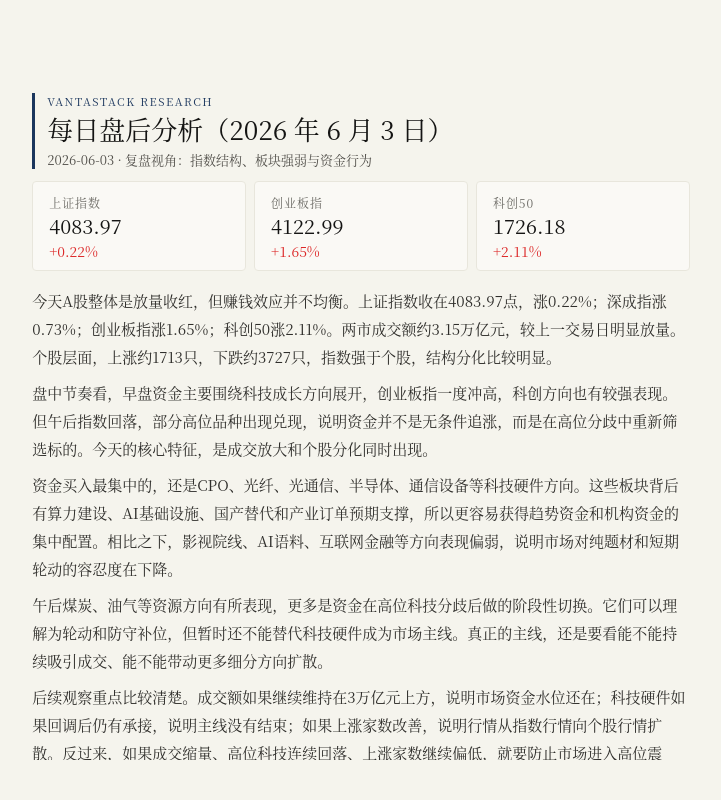
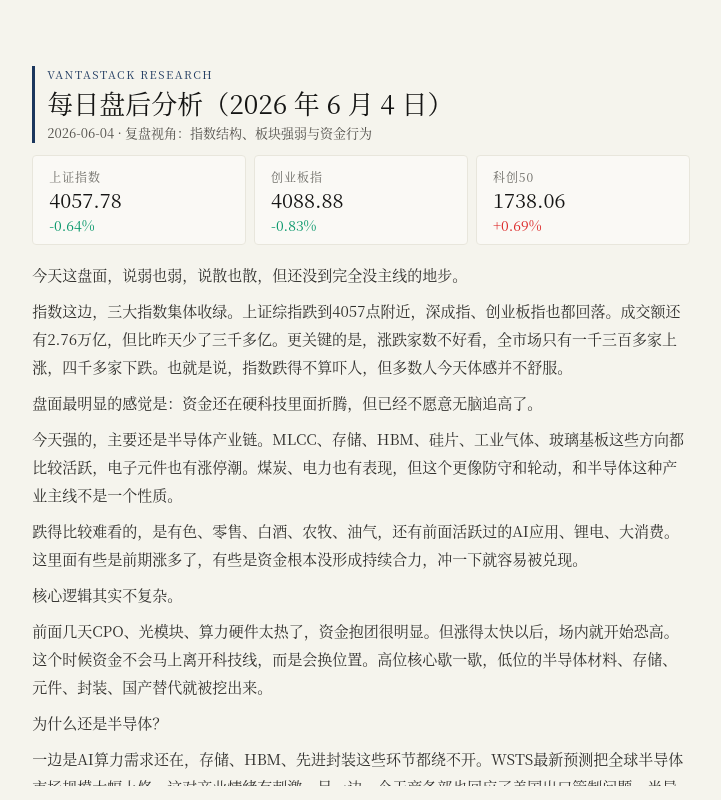
Before and after one commit to cenmen/market-insight, a React (Vite) app in the folder frontend/: page /after-close in a window 1280 px wide. Shown: the whole page, without its empty margins (279-1000 px from the left). Built offline with nearby package versions, Linux system fonts and the light colour scheme; a web font is replaced by a local one.

Commit message:
feat: 更新每日盘后分析数据，调整标题和日期，优化内容结构

```diff
--- a/frontend/src/data/afterCloseData.jsx
+++ b/frontend/src/data/afterCloseData.jsx
@@ -1,35 +1,62 @@
 const afterCloseData = {
-  updateDate: '2026-06-03',
-  title: '放量收红，但分化没有结束',
+  updateDate: '2026-06-04',
+  title: '钱还在硬科技里，但市场开始挑位置了',
   mainIndexes: [
-    { name: '上证指数', indexValue: '4083.97', changeRate: 0.22 },
-    { name: '创业板指', indexValue: '4122.99', changeRate: 1.65 },
-    { name: '科创50', indexValue: '1726.18', changeRate: 2.11 },
+    { name: '上证指数', indexValue: '4057.78', changeRate: -0.64 },
+    { name: '创业板指', indexValue: '4088.88', changeRate: -0.83 },
+    { name: '科创50', indexValue: '1738.06', changeRate: 0.69 },
   ],
   conclusion:
-    '今天指数表现不弱，但个股分化明显。科技硬件仍是资金主线，成交放大说明市场活跃度回升，但午后回落也提示短线拥挤度在提高。后续重点看成交能否维持、主线能否扩散，以及高位方向是否继续承接。',
+    '今天是指数调整、个股偏弱、主线内部切换的一天。钱没有离开硬科技，但开始嫌贵，开始挑低位、挑确定性、挑国产替代。后面行情能不能继续，重点看成交能不能修复，科技核心能不能稳住。节奏上别急，仓位留点余地，比追着热点跑更重要。',
   content: (
     <>
       <p>
-        今天A股整体是放量收红，但赚钱效应并不均衡。上证指数收在4083.97点，涨0.22%；深成指涨0.73%；创业板指涨1.65%；科创50涨2.11%。两市成交额约3.15万亿元，较上一交易日明显放量。个股层面，上涨约1713只，下跌约3727只，指数强于个股，结构分化比较明显。
+        今天这盘面，说弱也弱，说散也散，但还没到完全没主线的地步。
       </p>
       <p>
-        盘中节奏看，早盘资金主要围绕科技成长方向展开，创业板指一度冲高，科创方向也有较强表现。但午后指数回落，部分高位品种出现兑现，说明资金并不是无条件追涨，而是在高位分歧中重新筛选标的。今天的核心特征，是成交放大和个股分化同时出现。
+        指数这边，三大指数集体收绿。上证综指跌到4057点附近，深成指、创业板指也都回落。成交额还有2.76万亿，但比昨天少了三千多亿。更关键的是，涨跌家数不好看，全市场只有一千三百多家上涨，四千多家下跌。也就是说，指数跌得不算吓人，但多数人今天体感并不舒服。
       </p>
       <p>
-        资金买入最集中的，还是CPO、光纤、光通信、半导体、通信设备等科技硬件方向。这些板块背后有算力建设、AI基础设施、国产替代和产业订单预期支撑，所以更容易获得趋势资金和机构资金的集中配置。相比之下，影视院线、AI语料、互联网金融等方向表现偏弱，说明市场对纯题材和短期轮动的容忍度在下降。
+        盘面最明显的感觉是：资金还在硬科技里面折腾，但已经不愿意无脑追高了。
       </p>
       <p>
-        午后煤炭、油气等资源方向有所表现，更多是资金在高位科技分歧后做的阶段性切换。它们可以理解为轮动和防守补位，但暂时还不能替代科技硬件成为市场主线。真正的主线，还是要看能不能持续吸引成交、能不能带动更多细分方向扩散。
+        今天强的，主要还是半导体产业链。MLCC、存储、HBM、硅片、工业气体、玻璃基板这些方向都比较活跃，电子元件也有涨停潮。煤炭、电力也有表现，但这个更像防守和轮动，和半导体这种产业主线不是一个性质。
       </p>
       <p>
-        后续观察重点比较清楚。成交额如果继续维持在3万亿元上方，说明市场资金水位还在；科技硬件如果回调后仍有承接，说明主线没有结束；如果上涨家数改善，说明行情从指数行情向个股行情扩散。反过来，如果成交缩量、高位科技连续回落、上涨家数继续偏低，就要防止市场进入高位震荡。
+        跌得比较难看的，是有色、零售、白酒、农牧、油气，还有前面活跃过的AI应用、锂电、大消费。这里面有些是前期涨多了，有些是资金根本没形成持续合力，冲一下就容易被兑现。
       </p>
       <p>
-        节奏上，我更倾向于把今天看成主线行情中的一次分歧，而不是全面退潮。核心方向还能继续跟踪，但不适合在情绪最热时追高。低位补涨可以看持续性，轮动板块不宜恋战。仓位上保持弹性更重要，指数强的时候不盲目加速，回调有承接时再看机会。
+        核心逻辑其实不复杂。
       </p>
       <p>
-        总结来看，今天市场放量上涨，科技硬件仍是核心方向，但个股分化和午后回落说明短线压力已经出现。接下来重点看成交、承接和扩散。主线没坏之前不用过度悲观，但高位方向也需要控制节奏，避免把分歧当成无风险上涨。
+        前面几天CPO、光模块、算力硬件太热了，资金抱团很明显。但涨得太快以后，场内就开始恐高。这个时候资金不会马上离开科技线，而是会换位置。高位核心歇一歇，低位的半导体材料、存储、元件、封装、国产替代就被挖出来。
+      </p>
+      <p>
+        为什么还是半导体？
+      </p>
+      <p>
+        一边是AI算力需求还在，存储、HBM、先进封装这些环节都绕不开。WSTS最新预测把全球半导体市场规模大幅上修，这对产业情绪有刺激。另一边，今天商务部也回应了美国出口管制问题，半导体供应链安全、国产替代这条线，又被资金重新拿出来讲。
+      </p>
+      <p>
+        所以今天不是资金乱买，而是主线内部换血。
+      </p>
+      <p>
+        但也要看到，市场并没有进入全面进攻状态。成交缩了，跌的家数很多，说明现在还是存量资金在里面拆东墙补西墙。半导体强，很多板块就被抽血；煤炭、电力强，更多是资金在给组合加一点防守垫子，不代表市场突然切到传统周期主线。
+      </p>
+      <p>
+        后面怎么观察？
+      </p>
+      <p>
+        如果半导体这条线还能继续，关键不是看后排小票继续乱冲，而是看核心容量股能不能稳住，看成交额能不能重新放出来，看指数回调时有没有资金承接。如果科技内部从“补涨乱飞”重新回到“核心带队”，那行情还能继续往上走。
+      </p>
+      <p>
+        反过来，如果成交继续缩，涨停很多但跌家更多，高位股开始连续补跌，今天强的明天直接闷，那就说明市场只是轮动，不是新一轮主升。这个时候就要偏防守，别被盘中一两个板块的热闹带偏。
+      </p>
+      <p>
+        操作节奏上，我个人会更偏向等回踩，不追高潮。半导体国产替代、存储、HBM、封装材料、算力配套这些方向还可以继续看，但尽量找逻辑硬、位置没那么夸张、回调后还能缩量稳住的。煤炭、电力可以当作波动里的缓冲，但别按主升浪去追。消费、零售、白酒这些，如果没有明显资金回流，先不急着猜底。
+      </p>
+      <p>
+        总结一下，今天是指数调整、个股偏弱、主线内部切换的一天。钱没有离开硬科技，但开始嫌贵，开始挑低位、挑确定性、挑国产替代。后面行情能不能继续，重点看成交能不能修复，科技核心能不能稳住。节奏上别急，仓位留点余地，比追着热点跑更重要。
       </p>
     </>
   ),
--- a/frontend/src/pages/AfterClose.jsx
+++ b/frontend/src/pages/AfterClose.jsx
@@ -27,7 +27,7 @@ export default function AfterClosePage() {
 
   return (
     <main className="flex h-screen items-center justify-center overflow-hidden bg-[#f5f4ed] px-4 py-6 [font-family:'TsangerJinKai02','Source_Han_Serif_SC','Noto_Serif_CJK_SC','Songti_SC','STSong',Georgia,serif] text-[#141413]">
-      <article className='h-[90vh] w-full max-w-[210mm] overflow-y-auto px-4 py-6 md:px-[18mm] md:py-[14mm]'>
+      <article className='h-[90vh] w-full max-w-[210mm] overflow-y-auto px-4 py-6 md:px-[18mm] md:py-[14mm] md:pb-180'>
         <header className='mb-3 border-l-[2.5pt] border-[#1b365d] pl-3'>
           <p className='mb-1 text-[11px] tracking-[0.14em] text-[#1b365d] uppercase'>VANTASTACK RESEARCH</p>
           <h1 className='text-[20px] leading-tight font-medium md:text-[26px]'>每日盘后分析{titleDateText ? `（${titleDateText}）` : ''}</h1>
```
